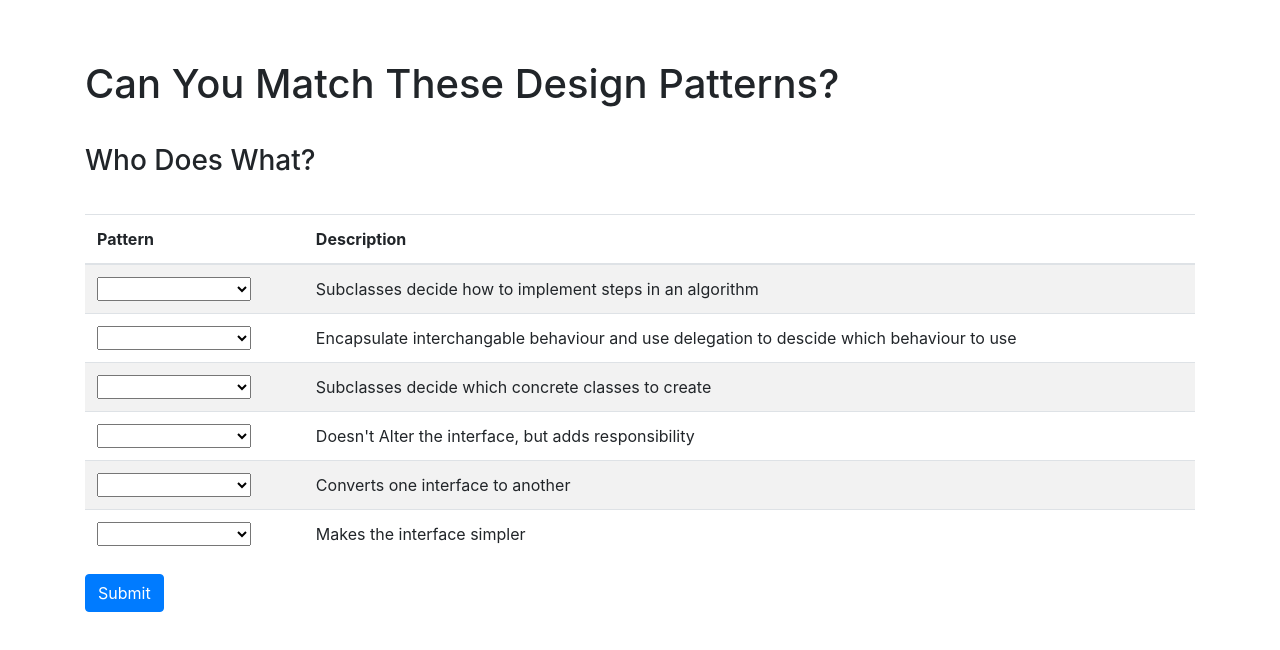
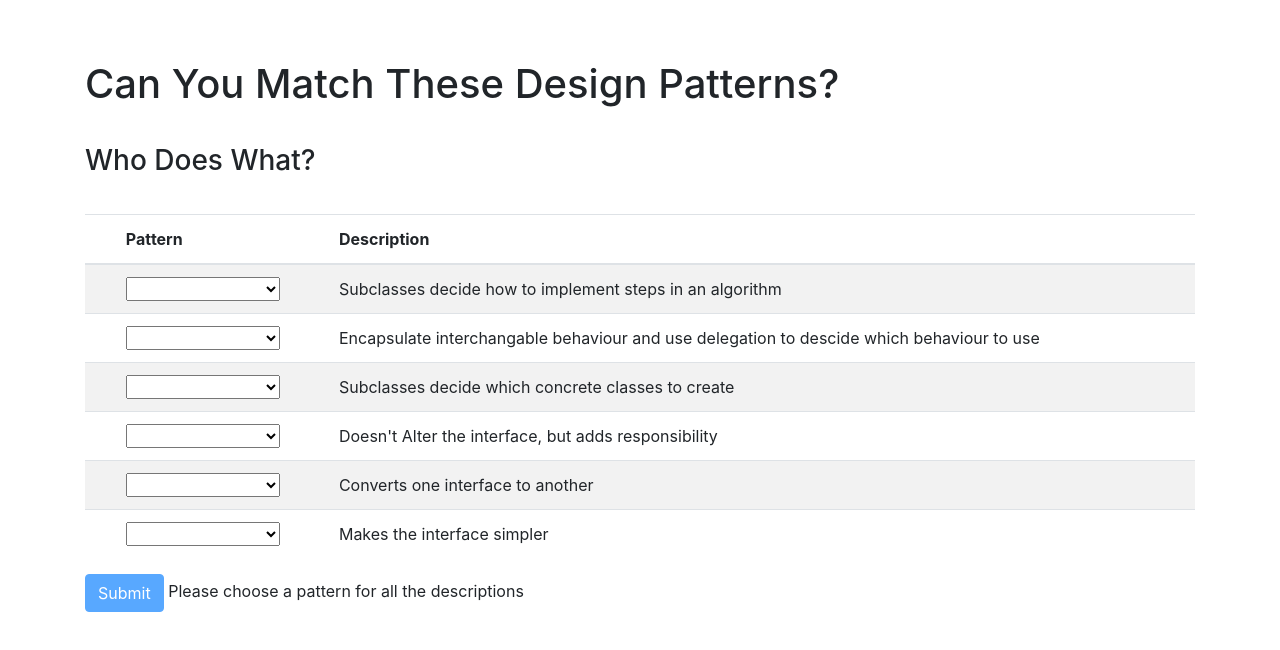
Before and after one commit to jamoore5/design-pattern-matching, an Angular app: page / in a window 1280 px wide. Shown: the top 650 px of the page. Built offline with nearby package versions, Linux system fonts and the light colour scheme.

Commit message:
add logic to show the right and wrong choices

```diff
--- a/src/app/app.component.html
+++ b/src/app/app.component.html
@@ -4,6 +4,7 @@
 <table class="table table-striped" *ngIf="patterns">
   <thead>
     <tr>
+      <th scope="col"></th>
       <th scope="col">Pattern</th>
       <th scope="col">Description</th>
     </tr>
@@ -11,9 +12,17 @@
   <tbody>
     <tr *ngFor="let pattern of patterns;">
       <td scope="row" id="{{pattern.id}}">
-        <select *ngIf="patterns" [(ngModel)]="selectedOption[pattern.id]">
-          <option value=""></option>
-          <option *ngFor="let p of patterns" value="{{p.id}}">
+        <p class="{{correct(pattern.id)}}">
+          <i style="color:green;" class="fas fa-check-circle fa"></i>
+        </p>
+        <p class="{{wrong(pattern.id)}}">
+          <i style="color:red;" class="fas fa-times-circle fa"></i>
+        </p>
+      </td>
+      <td>
+        <select class="is-invalid" *ngIf="patterns" [(ngModel)]=selectedOption[pattern.id]>
+          <option value=-1></option>
+          <option *ngFor="let p of patterns" value={{p.id}}>
             {{p.name}}
           </option>
         </select>
@@ -23,9 +32,9 @@
   </tbody>
 </table>
 
-<button (click)="submit()" type="button" class="btn btn-primary">Submit</button>
+<button (click)="submit()" [disabled]="disableSubmit()" type="button" class="btn btn-primary">Submit</button> <span *ngIf="disableSubmit()"> Please choose a pattern for all the descriptions</span>
 
-<div class="jumbotron" style="margin-top: 2em; text-align: center;" *ngIf="submitted">
+<div class="jumbotron" style="margin-top: 2em; text-align: center;" *ngIf="result">
 
   <p class="lead">{{result}}</p>
 
--- a/src/app/app.component.scss
+++ b/src/app/app.component.scss
@@ -5,3 +5,12 @@ h1 {
 h3 {
   padding: 1em 0;
 }
+
+tr p {
+  padding: 0;
+  margin: 0;
+}
+
+.hide {
+  display: none;
+}
--- a/src/app/app.component.ts
+++ b/src/app/app.component.ts
@@ -9,29 +9,59 @@ import {PatternService} from './pattern.service';
 
 export class AppComponent {
   title = 'design-pattern-matching';
-  selectedOption: number[] = [];
+  selectedOption = [];
+  submittedOption = [];
   result: string;
 
   submitted = false;
 
+  wrong(idx: number): string{
+
+
+    if(this.selectedOption[idx] == -1 || this.submittedOption[idx] != this.selectedOption[idx] ||
+        (this.submittedOption[idx] == this.selectedOption[idx] &&
+         this.selectedOption[idx] == idx)){
+      return "hide";
+    }
+
+    return "";
+  }
+
+  correct(idx: number): string{
+
+    if(this.submittedOption[idx] == this.selectedOption[idx] &&
+       this.selectedOption[idx] == idx){
+      return "";
+    }
+
+    return "hide";
+  }
+
+  disableSubmit(): boolean{
+    return this.selectedOption.includes("-1");
+  }
+
   submit(): void{
+    if (!this.submitted){
+      this.submitted = true;
+    }
 
     let correct = 0;
 
     for(var i = 0; i< this.patterns.length; i++) {
+      this.submittedOption[i] = this.selectedOption[i];
+
       if (this.patterns[i].id == this.selectedOption[i]){
         correct++;
         console.log(this.patterns[i].name + " is correct!")
       }
+
+
     }
 
     this.result = "You got " + correct + "/" + this.patterns.length + " right.";
 
     console.log(this.result)
-
-    if (!this.submitted){
-      this.submitted = true;
-    }
   }
 
   patterns = []
@@ -39,7 +69,10 @@ export class AppComponent {
   constructor(
     private patternService: PatternService
   ) {
-    this.patterns = patternService.items
+    this.patterns = patternService.items;
+    for(var i = 0; i< this.patterns.length; i++) {
+      this.selectedOption[i] = "-1";
+    }
   }
 
 }
--- a/src/index.html
+++ b/src/index.html
@@ -7,6 +7,7 @@
   <meta name="viewport" content="width=device-width, initial-scale=1">
   <link rel="icon" type="image/x-icon" href="favicon.ico">
   <link rel="stylesheet" href="https://stackpath.bootstrapcdn.com/bootstrap/4.4.1/css/bootstrap.min.css" integrity="sha384-Vkoo8x4CGsO3+Hhxv8T/Q5PaXtkKtu6ug5TOeNV6gBiFeWPGFN9MuhOf23Q9Ifjh" crossorigin="anonymous">
+  <script src="https://kit.fontawesome.com/a076d05399.js"></script>
 </head>
 <body>
   <div class="container">
```
